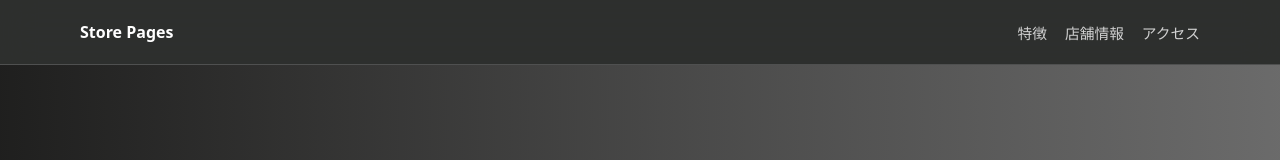
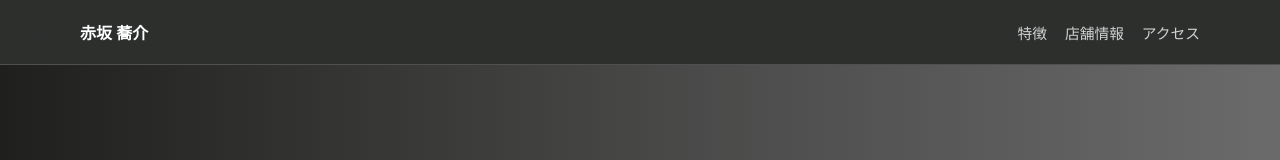
Before and after one commit to mauloajin/meo-store-page-generator, a Next.js app: page / in a window 1280 px wide. Shown: the top 160 px of the page. Built offline with nearby package versions, Linux system fonts and the light colour scheme.

Commit message:
Restore Akasaka Kyosuke site header

```diff
--- a/app/layout.tsx
+++ b/app/layout.tsx
@@ -4,8 +4,12 @@ import Link from "next/link";
 import "./globals.css";
 
 export const metadata: Metadata = {
-  title: { default: "Store Information Pages", template: "%s" },
-  description: "店舗ごとの住所、電話番号、営業時間、公式サイト、地図情報を掲載しています。"
+  title: {
+    default: "赤坂 蕎介｜蕎麦会席・黒毛和牛しゃぶしゃぶ",
+    template: "%s"
+  },
+  description:
+    "赤坂 蕎介の店舗情報ページです。住所、電話番号、営業時間、公式サイト、地図情報を掲載しています。"
 };
 
 export default function RootLayout({ children }: { children: ReactNode }) {
@@ -15,7 +19,9 @@ export default function RootLayout({ children }: { children: ReactNode }) {
         <div className="site-shell">
           <header className="site-header">
             <div className="header-inner">
-              <Link href="/" className="brand">Store Pages</Link>
+              <Link href="/" className="brand">
+                赤坂 蕎介
+              </Link>
               <nav className="nav" aria-label="主要ナビゲーション">
                 <a href="#concept">特徴</a>
                 <a href="#info">店舗情報</a>
```
